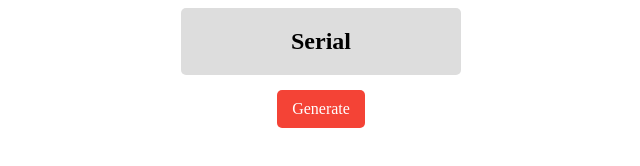
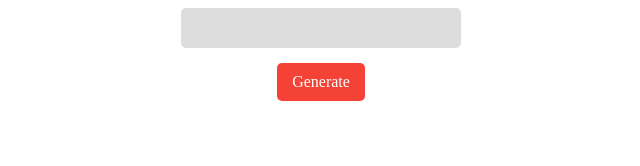
Before and after one commit to Aba-Alfadel/Simple-password-genraetor-vol1, a plain HTML site: page index.html in a window 1280 px wide. Shown: the whole page, without its empty margins (319-959 px from the left). Drawn offline with Linux system fonts and the light colour scheme.

Commit message:
Update index.html

```diff
--- a/index.html
+++ b/index.html
@@ -9,7 +9,7 @@
 </head>
 <body>
     <div class="container">
-        <div class="serial">Serial
+        <div class="serial">
         </div>
         <span class="btn">Generate</span>
     </div>
```
